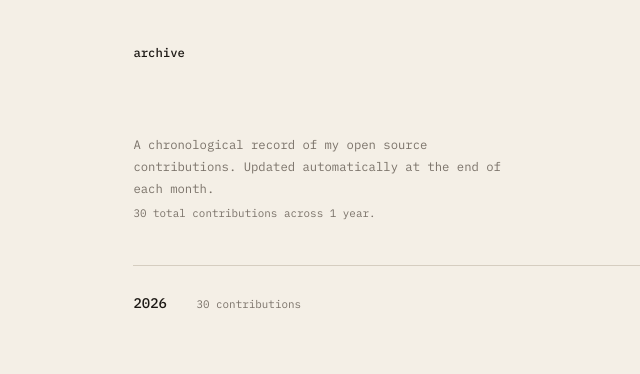
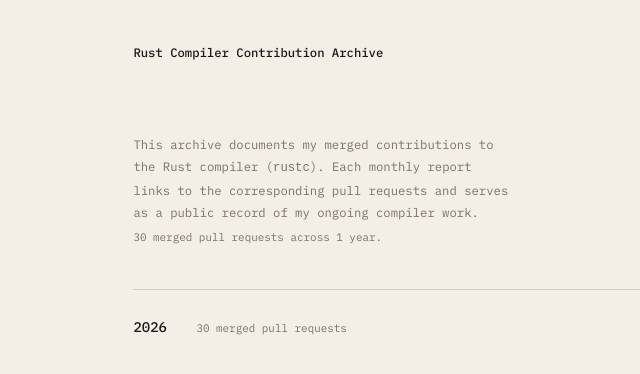
Before and after one commit to qaijuang/archive, an Astro site: page / in a window 1280 px wide. Shown: the whole page, without its empty margins (221-861 px from the left). Built offline with nearby package versions, Linux system fonts and the light colour scheme; Astro itself is replaced by a stand-in of ours.

Commit message:
bring clarity to my contribution goals

```diff
--- a/src/layouts/Base.astro
+++ b/src/layouts/Base.astro
@@ -6,7 +6,7 @@ interface Props {
 }
 const {
   title,
-  description = "A chronological record of my open source contributions.",
+  description = "A chronological record of my open source contributions to the Rust compiler.",
   ogImage,
 } = Astro.props;
 const base = import.meta.env.BASE_URL;
--- a/src/pages/[year].astro
+++ b/src/pages/[year].astro
@@ -37,7 +37,7 @@ const base = import.meta.env.BASE_URL;
 const totalYear = months.reduce((sum: number, m: any) => sum + m.count, 0);
 ---
 
-<Base title={`${year} | Open source contribution`}>
+<Base title={`${year} | Rust Compiler Contributions`}>
   <header class="site-header">
     <nav>
       <a class="home-link" href={base}>archive</a>
--- a/src/pages/[year]/[month].astro
+++ b/src/pages/[year]/[month].astro
@@ -99,7 +99,7 @@ function buildLede(stats: any, isEmpty: boolean): string {
 }
 
 const lede = buildLede(stats, isEmpty);
-const pageTitle = `${monthName} ${year} | Open source contribution`;
+const pageTitle = `${monthName} ${year} | Rust Compiler Contributions`;
 ---
 
 <Base
--- a/src/pages/index.astro
+++ b/src/pages/index.astro
@@ -21,23 +21,24 @@ const years = Object.entries(byYear).sort(([a], [b]) => Number(b) - Number(a));
 const totalAll = years.reduce((sum, [, count]) => sum + count, 0);
 ---
 
-<Base title="My open source contribution archive">
+<Base title="Rust Compiler Contribution Archive">
   <header class="site-header">
     <nav>
-      <span class="home-link">archive</span>
+      <a class="home-link" href="/">Rust Compiler Contribution Archive</a>
     </nav>
   </header>
 
   <main>
     <section class="intro">
       <p class="intro-text">
-        A chronological record of my open source contributions. Updated
-        automatically at the end of each month.
+        This archive documents my merged contributions to the Rust compiler (<code
+          >rustc</code
+        >). Each monthly report links to the corresponding pull requests and
+        serves as a public record of my ongoing compiler work.
       </p>
       <p class="intro-total muted">
-        {totalAll} total contributions across {years.length} year{
-          years.length !== 1 ? "s" : ""
-        }.
+        {totalAll} merged pull request{totalAll !== 1 ? "s" : ""} across
+        {years.length} year{years.length !== 1 ? "s" : ""}.
       </p>
     </section>
 
@@ -51,7 +52,7 @@ const totalAll = years.reduce((sum, [, count]) => sum + count, 0);
               {year}
             </a>
             <span class="year-count muted">
-              {count} contribution{count !== 1 ? "s" : ""}
+              {count} merged pull request{count !== 1 ? "s" : ""}
             </span>
           </li>
         ))
```
